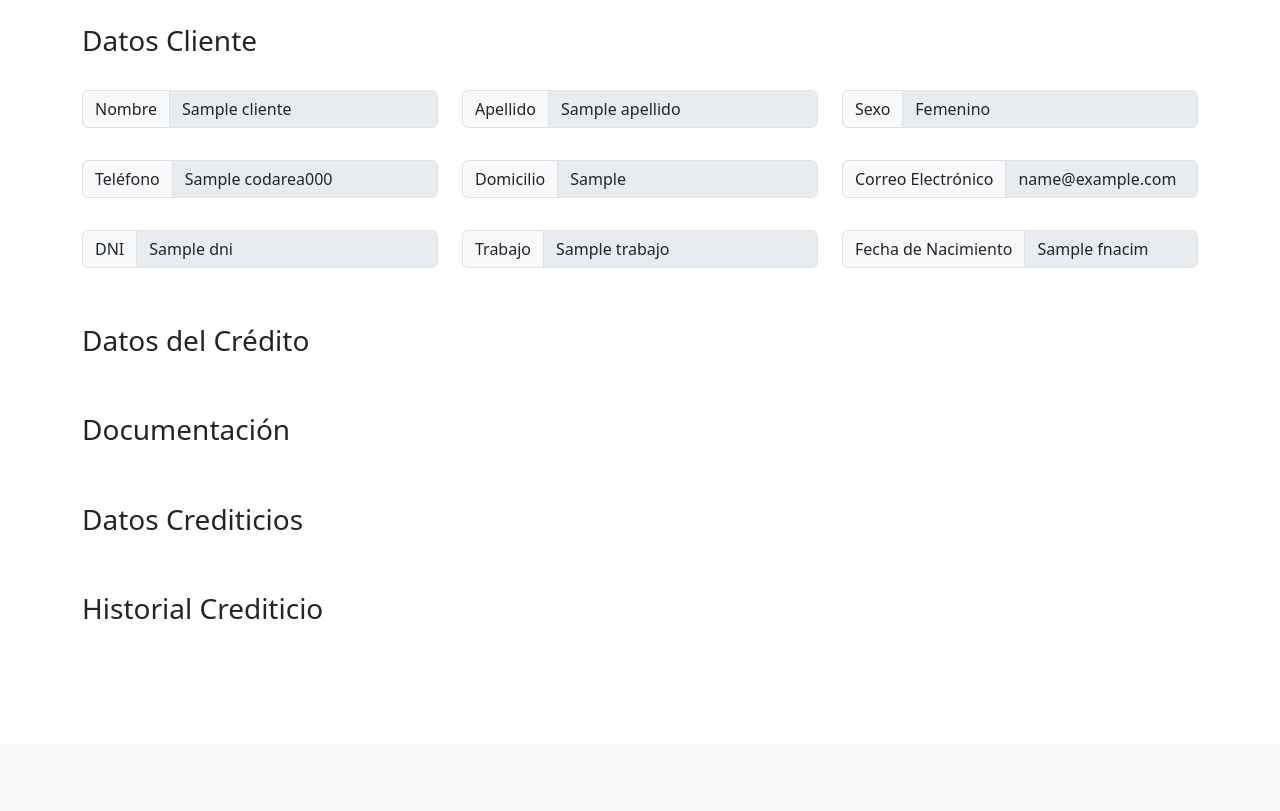
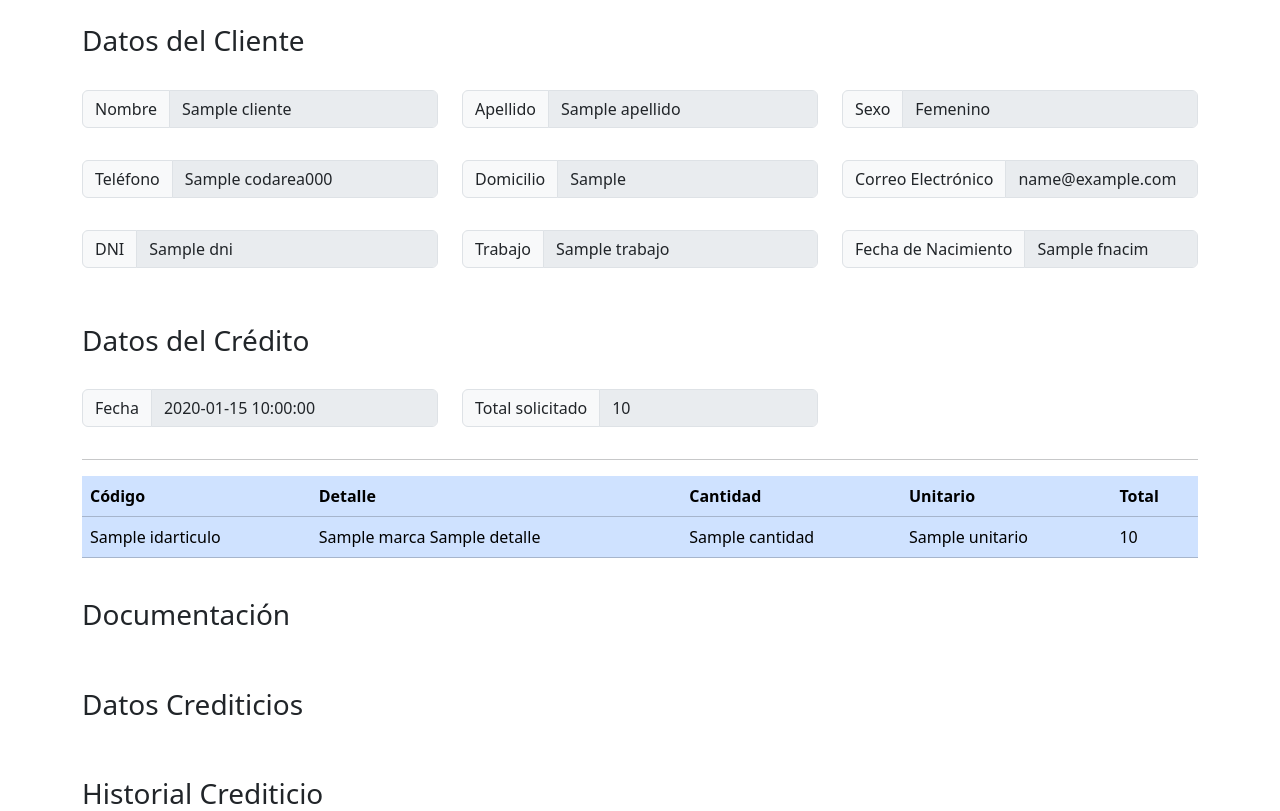
Before and after one commit to MiguelSalinas0/sfhw, a Flask app: template app/templates/datosCred.html in a window 1280 px wide. Shown: the part 56-867 px from the top of the page. Before the commit the page ends 675 px from the top, so only its background shows below. Run offline with Flask 3, Linux system fonts and the light colour scheme; the template is opened without the code that fills it: most values are stand-ins (such as "Sample title", 1, 10 or a date in 2020); some libraries are stand-ins or nearby versions.

Commit message:
actualización 10-04-2023. No usa webservice y se añadieron datos del credito a la pantalla de autorización de creditos

```diff
--- a/app/app.py
+++ b/app/app.py
@@ -3,7 +3,8 @@ import json
 from flask import (Flask, render_template, url_for, request, redirect, session, flash)
 from datetime import timedelta
 from api.api_cliente import *
-from api.api_credito import new_credito
+from api.api_credito import new_credito, get_credito, get_itemscred
+from api.api_usuario import get_usuario
 from db.db import get_db, init_app
 
 
@@ -43,12 +44,9 @@ def login():
         usuario = request.form['usuario']
         # session.permanent = True
         clave = request.form['clave']
-        session["urlWS"] = 'http://localhost:8080/sfhapi/rest/TSFHWebSvr/'
-        url = session['urlWS'] + 'usuario' + '/' + usuario + '/' + clave
+        datosUsr, error = get_usuario(usuario = usuario, clave = clave)
         try:
-            respuesta = requests.get(url)
-            if respuesta.status_code == 200:
-                datosUsr = respuesta.json()
+            if error == None:
                 if "USUARIO" in datosUsr:
                     session["usuario"] = datosUsr["USUARIO"]
                     session["nombreUsr"] = datosUsr["NOMBRE"]
@@ -208,17 +206,8 @@ def nuevocred():
 def solicitudCred():
     if request.method=="POST":
         newItems = {'idcliente': session.get("cliente")["CLIEN"], 'sucursal': request.form['sucursal'], 'idvendedor': request.form['vendedor']}
-        #Dcliente.append(newItems)
-        #cred["cliente"] = Dcliente
-        #cred["items_cred"] = session.get("items")
-        #cred = json.dumps(cred, indent=4)
         print(session.get("items"))
         error = new_credito(cliente_cred=newItems, items_cred=session.get("items"))
-        """
-        url = session['urlWS'] + 'solcred'
-        newHeaders = {'Content-type': 'application/json', 'Accept': 'text/plain'}
-        respuesta = requests.post(url, data=cred, headers=newHeaders)
-        """
         if error == None:
             flash(f"Nuevo crédito grabado", "info")
         else:
@@ -252,10 +241,17 @@ def solicitudes():
 
 @app.route('/datosCredito/<id>')
 def datos(id):
-    cliente, error = get_cliente(id)
+    cliente, error = get_credito(id)
     if error == None:
-        return render_template('/datosCred.html', cliente=cliente)
-
+        items, error_items = get_itemscred(id)
+        if error_items == None:
+            return render_template('/datosCred.html', cliente=cliente, items = items)
+        else:
+            flash(f'Error consultado items de crédito: {error_items}', 'error')
+        return redirect(url_for('solicitudes'))
+    else:
+        flash(f'Error consultado crédito: {error}', 'error')
+        return redirect(url_for('solicitudes'))
 
 @app.route('/estadocuenta')
 def estadoCuenta():
--- a/app/templates/datosCred.html
+++ b/app/templates/datosCred.html
@@ -5,7 +5,7 @@ Solicitudes de Crédito
 
 {% block body %}
 
-<h3 class="pt-4 pb-4">Datos Cliente</h3>
+<h3 class="pt-4 pb-4">Datos del Cliente</h3>
 
 <div class="mb-3 row">
     <div class="form-group col-md-4">
@@ -75,6 +75,45 @@ Solicitudes de Crédito
 </div>
 
 <h3 class="pt-4 pb-4">Datos del Crédito</h3>
+    <div class="mb-3 row">
+        <div class="form-group col-md-4">
+            <div class="input-group mb-3">
+                <span class="input-group-text" id="inputGroup-sizing-default">Fecha</span>
+                <input disabled type="text" class="form-control" aria-label="Sizing example input" aria-describedby="inputGroup-sizing-default" value="{{cliente['FECHA']}}">
+            </div>
+        </div>
+        <div class="form-group col-md-4">
+            <div class="input-group mb-3">
+                <span class="input-group-text" id="inputGroup-sizing-default">Total solicitado</span>
+                <input disabled type="text" class="form-control" aria-label="Sizing example input" aria-describedby="inputGroup-sizing-default" value="{{cliente['TOTAL']}}">
+            </div>
+        </div>
+    </div>
+    <hr>
+    <div class="table-responsive-sm">
+        <table class="table table-primary">
+            <thead>
+                <tr>
+                    <th scope="col">Código</th>
+                    <th scope="col">Detalle</th>
+                    <th scope="col">Cantidad</th>
+                    <th scope="col">Unitario</th>
+                    <th scope="col">Total</th>
+                </tr>
+            </thead>
+            <tbody>
+                {% for item in items %}
+                    <tr class="">
+                        <td scope="row">{{item.IDARTICULO}}</td>
+                        <td>{{item.MARCA}} {{item.DETALLE}}</td>
+                        <td>{{item.CANTIDAD}}</td>
+                        <td>{{item.UNITARIO}}</td>
+                        <td>{{item.total}}</td>
+                    </tr>
+                {% endfor %}
+            </tbody>
+        </table>
+    </div>
 
 <h3 class="pt-4 pb-4">Documentación</h3>
 
--- a/app/templates/solicitudes.html
+++ b/app/templates/solicitudes.html
@@ -26,7 +26,7 @@ Solicitudes de Crédito
                     <td>$ {{solicitud.TOTAL}}</td>
                     <td>{{solicitud.FECHA}}</td>
                     <td>
-                        <a href="{{ url_for('datos', id = solicitud.IDCLIENTE) }}" class="btn btn-success">Detalles</a>
+                        <a href="{{ url_for('datos', id = solicitud.ID) }}" class="btn btn-success">Detalles</a>
                     </td>
                 </tr>
             {% endfor %}
```
Also changed, not shown: app/api/api_credito.py (+40 -0 lines), app/api/api_usuario.py (added, +15 -0 lines).
